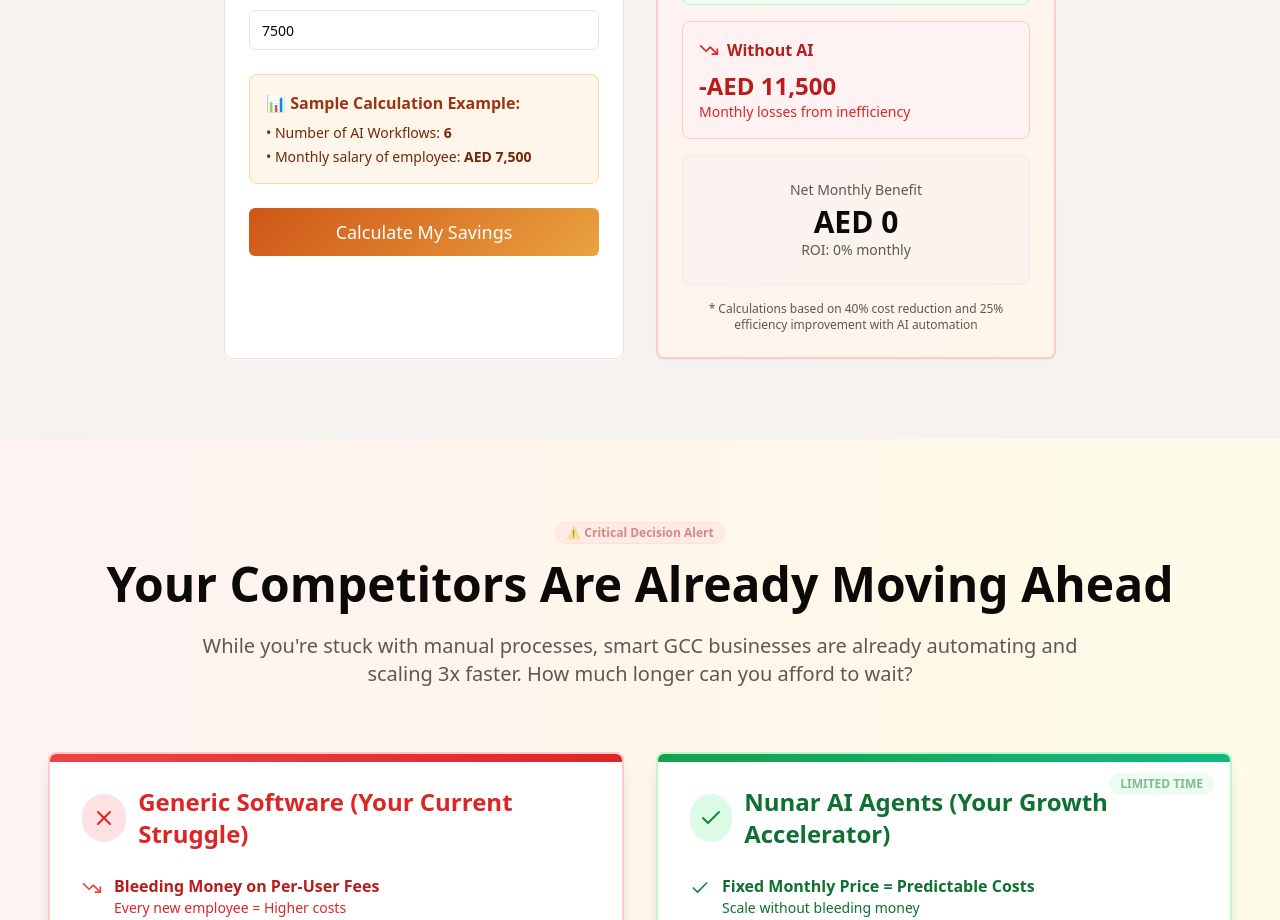
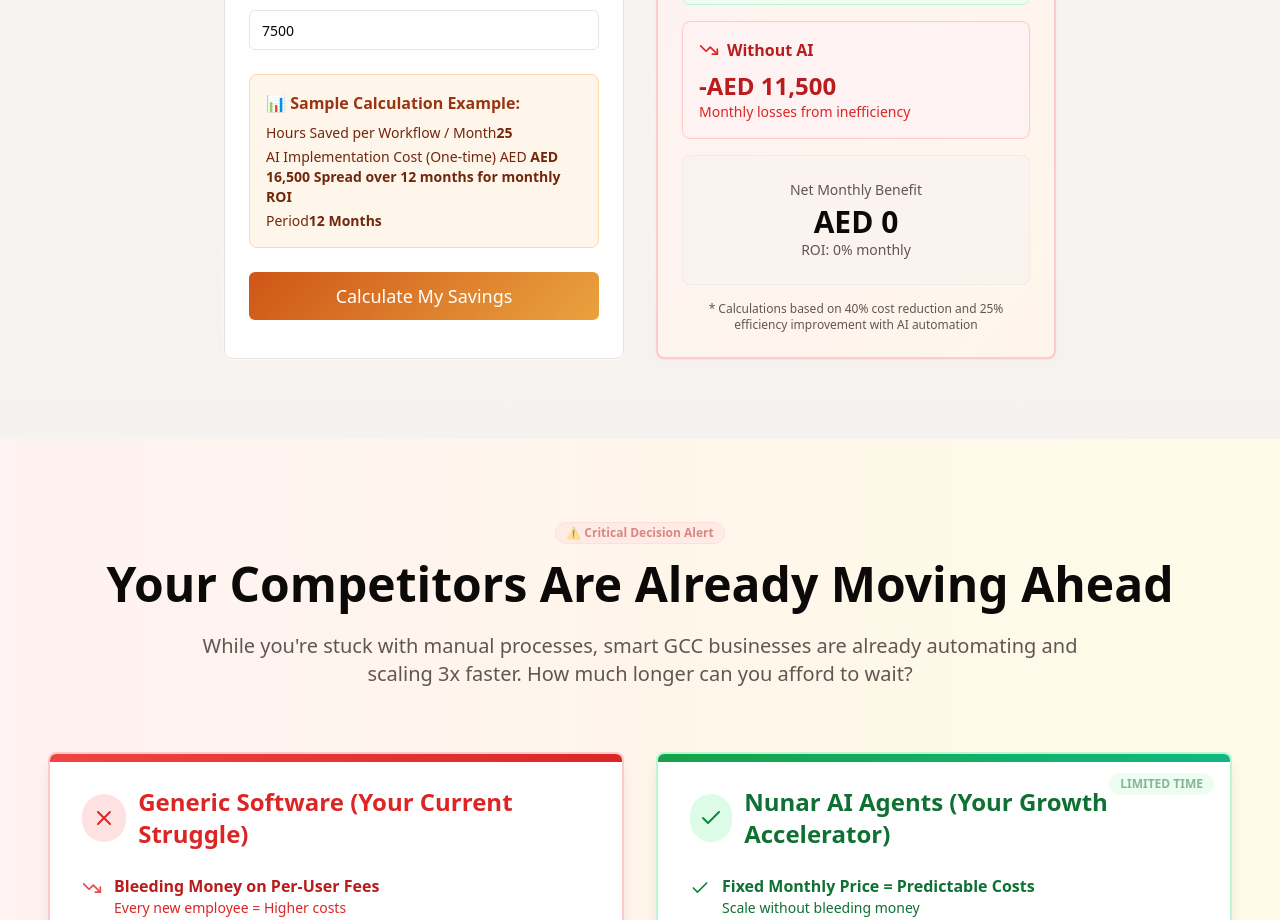
Before and after one commit to santhsohha/gcc-ai-assist, a React (Vite) app: page / in a window 1280 px wide. Shown: the part 5020-5940 px from the top of the page. Built offline with nearby package versions, Linux system fonts and the light colour scheme.

Commit message:
Code edited in Lovable Code Editor
Edited UI in Lovable

```diff
--- a/src/components/RevenueCalculator.tsx
+++ b/src/components/RevenueCalculator.tsx
@@ -96,8 +96,9 @@ const RevenueCalculator = () => {
               <div className="bg-orange-50 p-4 rounded-lg border border-orange-200 mb-6">
                 <h4 className="font-semibold text-orange-800 mb-2">📊 Sample Calculation Example:</h4>
                 <div className="text-sm text-orange-700 space-y-1">
-                  <p>• Number of AI Workflows: <span className="font-semibold">6</span></p>
-                  <p>• Monthly salary of employee: <span className="font-semibold">AED 7,500</span></p>
+                  <p>Hours Saved per Workflow / Month<span className="font-semibold">25</span></p>
+                  <p>AI Implementation Cost (One-time) AED <span className="font-semibold">AED 16,500 Spread over 12 months for monthly ROI</span></p>
+                  <p>Period<span className="font-semibold">12 Months</span></p>
                 </div>
               </div>
 
```
